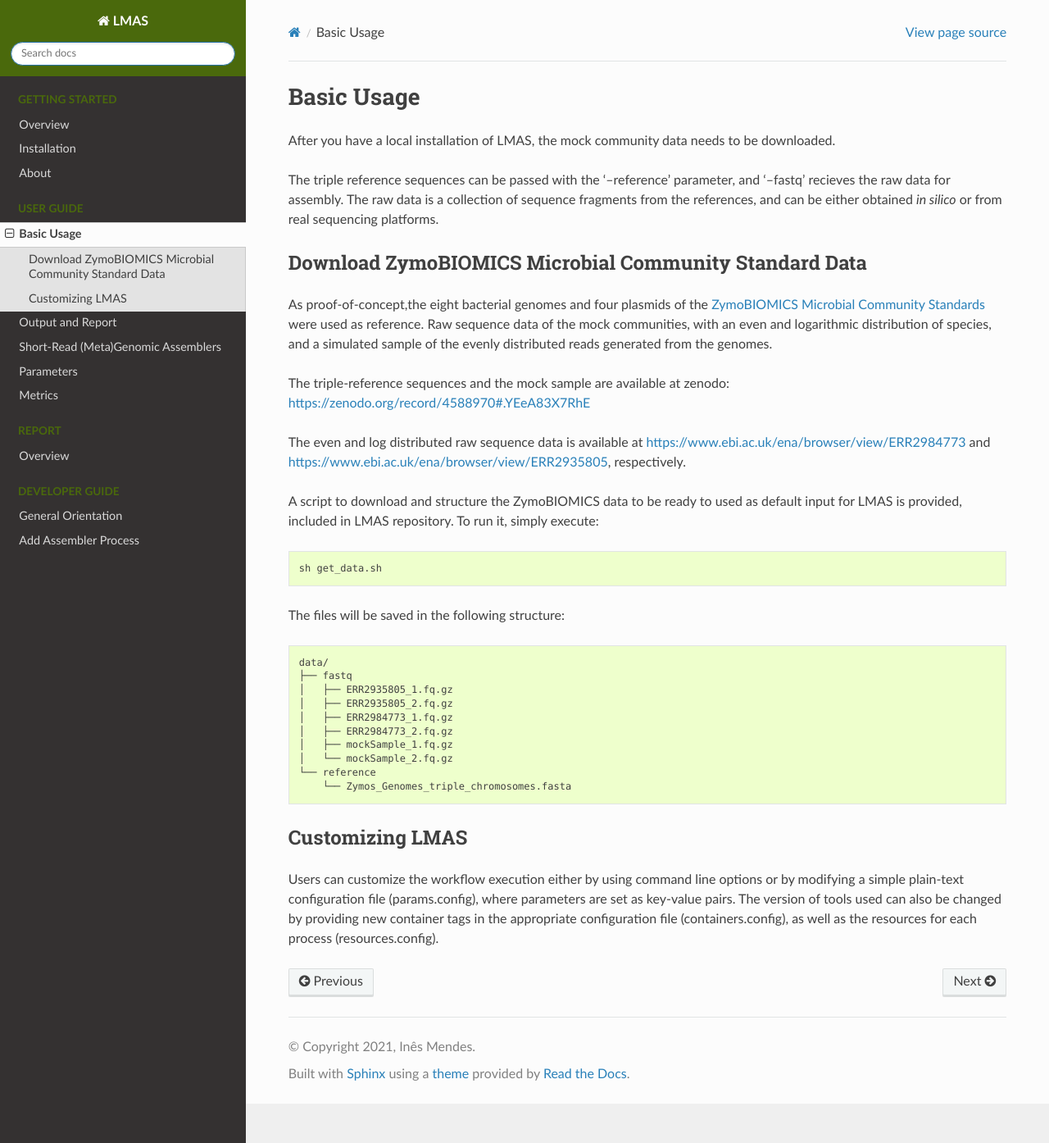
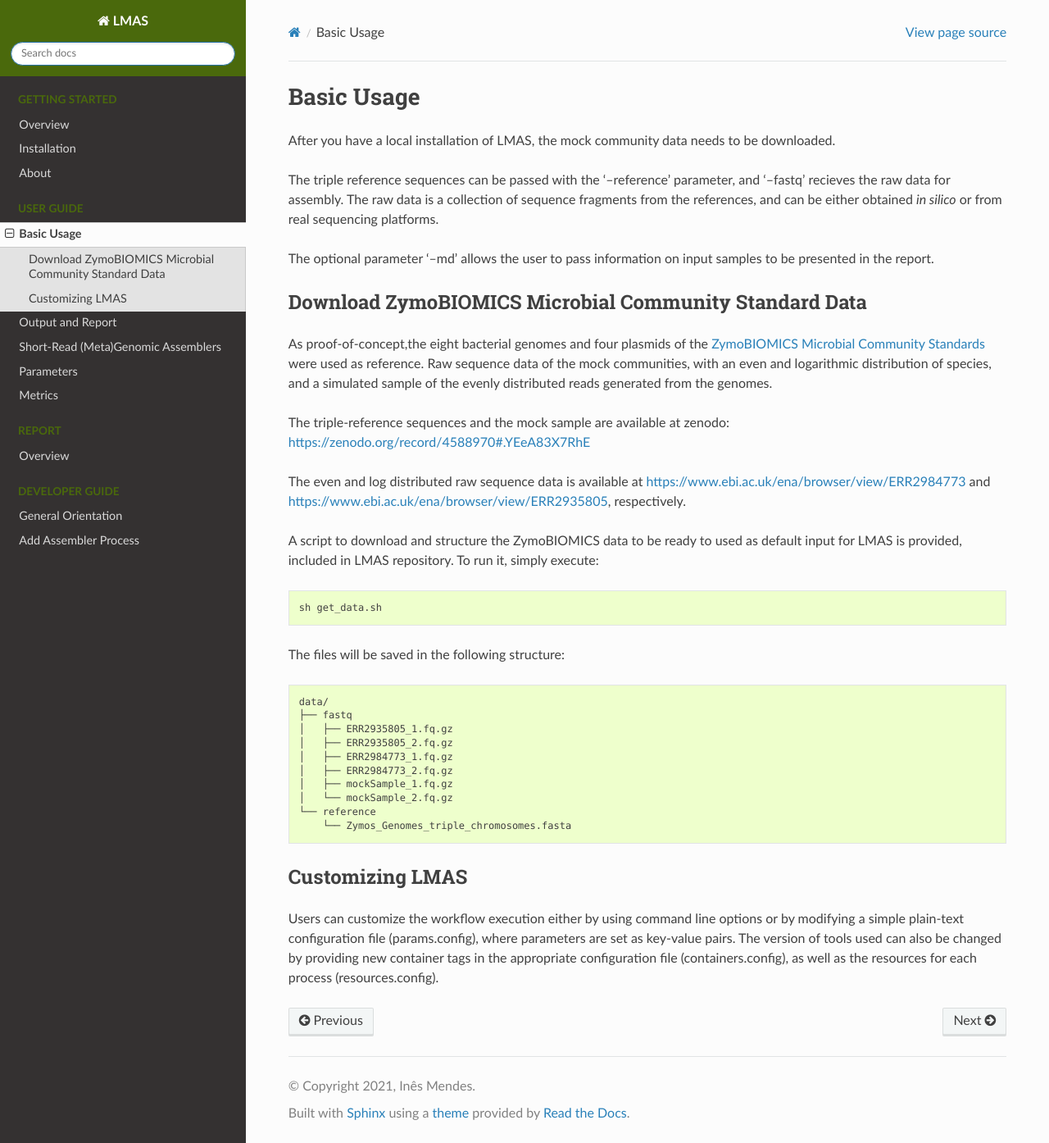
Before and after one commit to B-UMMI/LMAS, a Sphinx documentation site: the page built from docs/user/basic_usage.rst, in a window 1280 px wide and 1394 px high. Shown: the whole window at 82% size. Built offline with Sphinx 7.4.7 and the Read the Docs theme 2.0.0, drawn with Linux system fonts in a browser that asks for light colours.

Commit message:
pass about.md as parameter

```diff
--- a/docs/user/basic_usage.rst
+++ b/docs/user/basic_usage.rst
@@ -6,6 +6,8 @@ After you have a local installation of LMAS, the mock community data needs to be
 The triple reference sequences can be passed with the '--reference' parameter, and '--fastq' recieves
 the raw data for assembly. The raw data is a collection of sequence fragments from the references, and can
 be either obtained *in silico* or from real sequencing platforms.
+
+The optional parameter '--md' allows the user to pass information on input samples to be presented in the report.
 
 
 Download ZymoBIOMICS Microbial Community Standard Data
```
Also changed, not shown: 4 other files.
